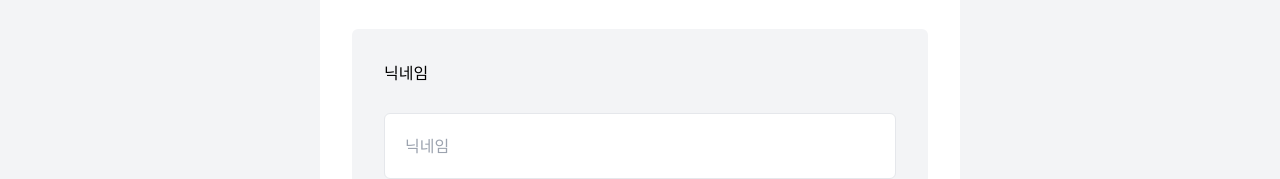
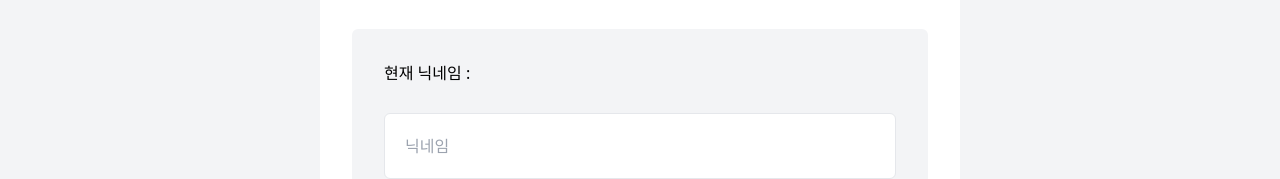
Before and after one commit to Taejin7088/react-mbti-test, a React (Vite) app: page /profile in a window 1280 px wide. Shown: the part 171-350 px from the top of the page. Built offline with nearby package versions, Linux system fonts and the light colour scheme; sample sign-in values are in the browser's storage.

Commit message:
feat : 마이프로필에서 현재 닉네임 확인 가능

```diff
--- a/src/pages/Profile.jsx
+++ b/src/pages/Profile.jsx
@@ -1,4 +1,4 @@
-import React, { useState } from 'react';
+import { useState } from 'react';
 import { useDispatch, useSelector } from 'react-redux';
 import { updataProfile } from '../api/authApi';
 import { setUserInfo } from '../redex/authSlice';
@@ -9,6 +9,7 @@ const Profile = () => {
   const [inputNickname, setInputNickname] = useState(userInfo.nickname);
 
   const disPatch = useDispatch();
+
   const onSubmitHandler = async (e) => {
     e.preventDefault();
 
@@ -35,7 +36,7 @@ const Profile = () => {
           className='flex flex-col p-4 rounded-md gap-7'
           action='submit'
         >
-          <label htmlFor='nickname'>닉네임</label>
+          <label htmlFor='nickname'>현재 닉네임 : {userInfo.nickname}</label>
           <input
             id='nickname'
             type='text'
```
